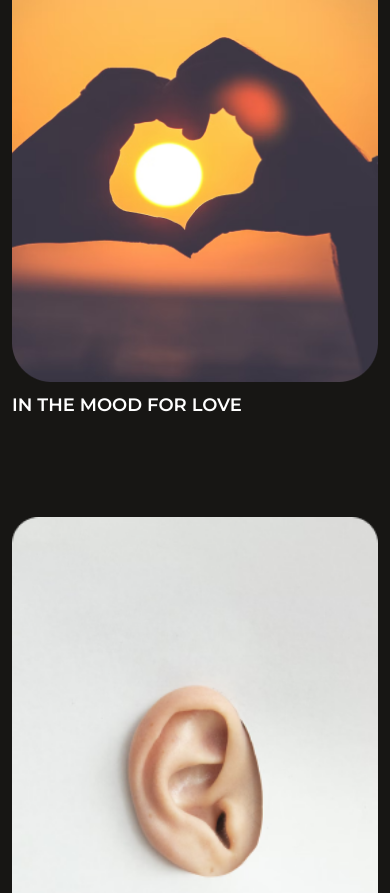
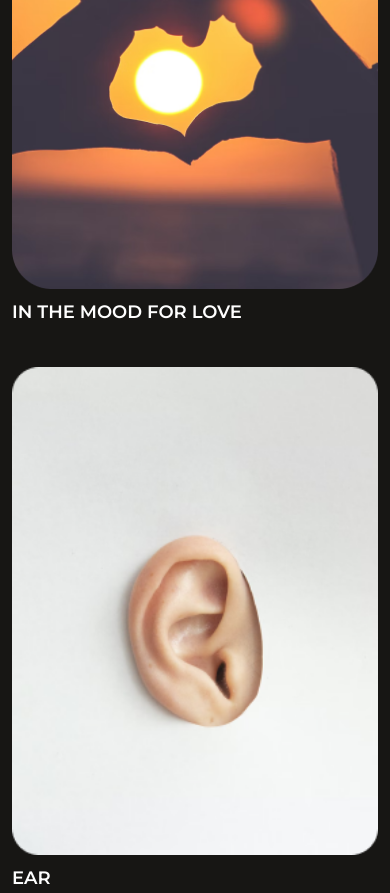
Before and after one commit to ArafatSadi1/product-section-design, a plain HTML site: page index.html in a window 390 px wide. Shown: the part 653-1546 px from the top of the page. Drawn offline with nearby package versions, Linux system fonts and the light colour scheme.

Commit message:
mobile responsive update

```diff
--- a/assets/css/main.css
+++ b/assets/css/main.css
@@ -164,6 +164,9 @@ button {
 }
 /* Ipad/Mobile L */
 @media only screen and (max-width: 767px) {
+  .product_wrapper{
+    padding: 20px 0;
+  }
   .product_title_wrapper{
     order: 1;
   }
@@ -174,10 +177,10 @@ button {
     order: 3;
   }
   .product_img_right_wrap{
-    margin-top: 100px;
+    margin-top: 43px;
   }
   .product_title_wrap {
-    margin-bottom: 100px;
+    margin-bottom: 43px;
   }
   .product_title {
     font-size: 50px;
@@ -201,10 +204,12 @@ button {
 }
 /* Mobile */
 @media only screen and (max-width: 575px) {
+  .product_wrap{
+    padding: 20px 0;
+  }
   .product_title_wrap {
     margin: 80px 0;
   }
-
   .product_title {
     width: 410px;
     margin: 0 auto;
```
